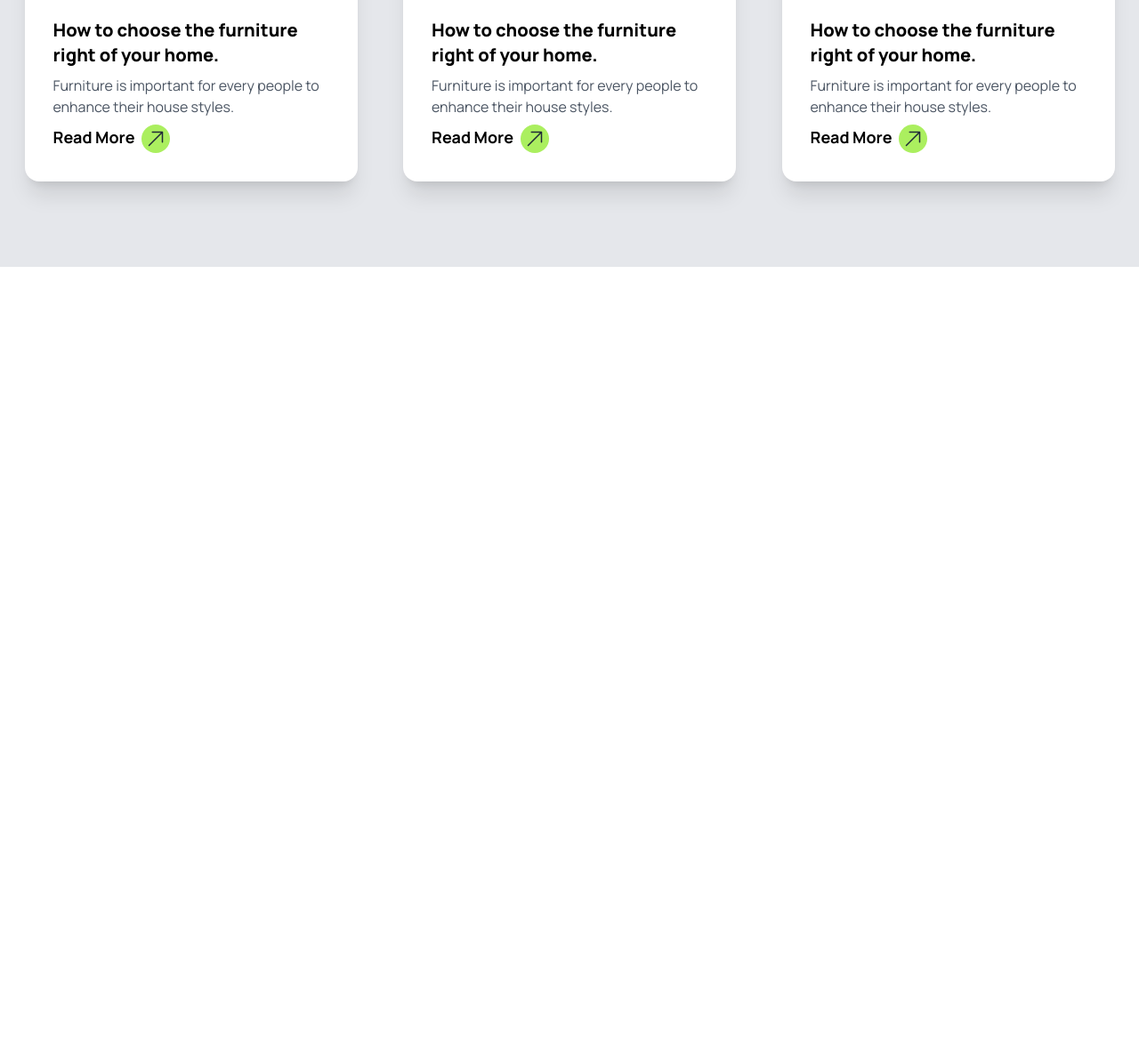
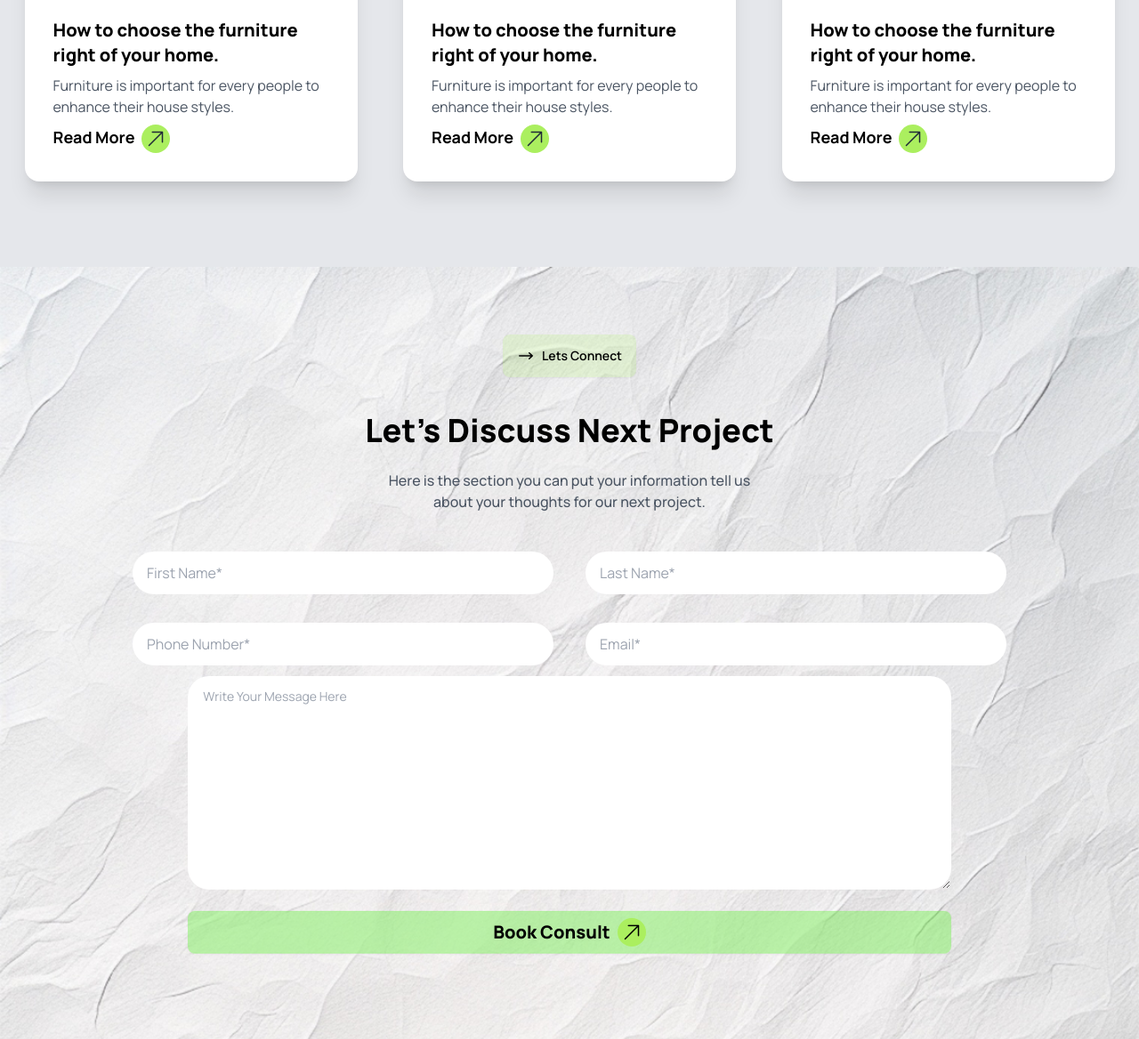
Before and after one commit to zidan71/Assignment-03, a plain HTML site: page index.html in a window 1280 px wide. Shown: the part 4022-5190 px from the top of the page at 89% size. Before the commit the page ends 4322 px from the top, so only its background shows below. Drawn offline with nearby package versions, Linux system fonts and the light colour scheme.

Commit message:
lets connect setion done

```diff
--- a/index.html
+++ b/index.html
@@ -14,6 +14,11 @@
 
         }
 
+        .bg{
+            background-image: url('./assets/bg.jpg');
+            background-repeat: no-repeat;
+            background-size: cover;
+        }
 
      </style>
      <link href="https://cdn.jsdelivr.net/npm/daisyui@4.12.13/dist/full.min.css" rel="stylesheet" type="text/css" />
@@ -493,6 +498,61 @@
 
             </section>
 
+            <!-- lets connect  -->
+
+            <section class="bg">
+                <div class="flex justify-center rounded-full  pt-14 ">
+                    <button class="btn my-5 text-black bg-[#ABEF5F33] border-none">
+                        <svg xmlns="http://www.w3.org/2000/svg" viewBox="0 0 20 20" fill="currentColor" class="size-5">
+                            <path fill-rule="evenodd" d="M2 10a.75.75 0 0 1 .75-.75h12.59l-2.1-1.95a.75.75 0 1 1 1.02-1.1l3.5 3.25a.75.75 0 0 1 0 1.1l-3.5 3.25a.75.75 0 1 1-1.02-1.1l2.1-1.95H2.75A.75.75 0 0 1 2 10Z" clip-rule="evenodd" />
+                          </svg>
+                          Lets Connect</button>
+                </div>
+
+                <div class="p-5">
+                    <h1 class="font-extrabold text-black text-4xl text-center">Let's Discuss Next Project</h1><br>
+                    <p class="font-medium text-center text-gray-600">Here is the section you can put your information tell us <br>about your thoughts for our next project.</p>
+                </div><br>
+
+                <div class="max-w-[1440px] mx-auto  ">
+
+                    <div class="inline lg:flex  justify-center gap-9 mb-5 ">
+                        <input
+  type="text"
+  placeholder="First Name*"
+  class="input border-none rounded-[64px] bg-white w-[80%] lg:max-w-[473px]   ml-10 lg:ml-0 mb-3" />
+
+                    <input
+  type="text"
+  placeholder="Last Name*"
+  class="input border-none rounded-[64px] bg-white w-[80%] lg:max-w-[473px] ml-10 lg:ml-0 mb-3" />
+                    </div>
+
+                    <div class="inline  lg:flex justify-center gap-9">
+                        <input type="number" placeholder="Phone Number*" class="input border-none rounded-[64px] bg-white w-[80%] lg:max-w-[473px] ml-10 lg:ml-0 mb-3" name="" id="">
+
+                    <input type="email" placeholder="Email*" class="input border-none rounded-[64px] bg-white w-[80%] lg:max-w-[473px] ml-10 lg:ml-0 mb-3" name="" id="">
+                    </div>
+
+                    <div class="flex justify-center">
+                        <textarea class="textarea w-[80%] lg:w-[67%] h-[240px] rounded-3xl bg-white" placeholder="Write Your Message Here"></textarea>
+                    </div>
+
+                    <div class="flex justify-center mt-6 ">
+                        <button class="btn  mb-24 w-[80%] lg:w-[67%] lg:flex md:flex bg-[#80EF5F80] border-none text-black font-extrabold text-xl ">Book Consult
+                            <div class="bg-[#ABEF5F] p-1 rounded-full ">
+                                <svg xmlns="http://www.w3.org/2000/svg" fill="black" viewBox="0 0 24 24" stroke-width="1.5" stroke="currentColor" class="size-6 ">
+                                    <path stroke-linecap="round" stroke-linejoin="round" d="m4.5 19.5 15-15m0 0H8.25m11.25 0v11.25" />
+                                  </svg>
+
+                            </div>
+                        </button>
+                    </div>
+
+                </div>
+
+            </section>
+
         </main>
         <footer>
 
```
